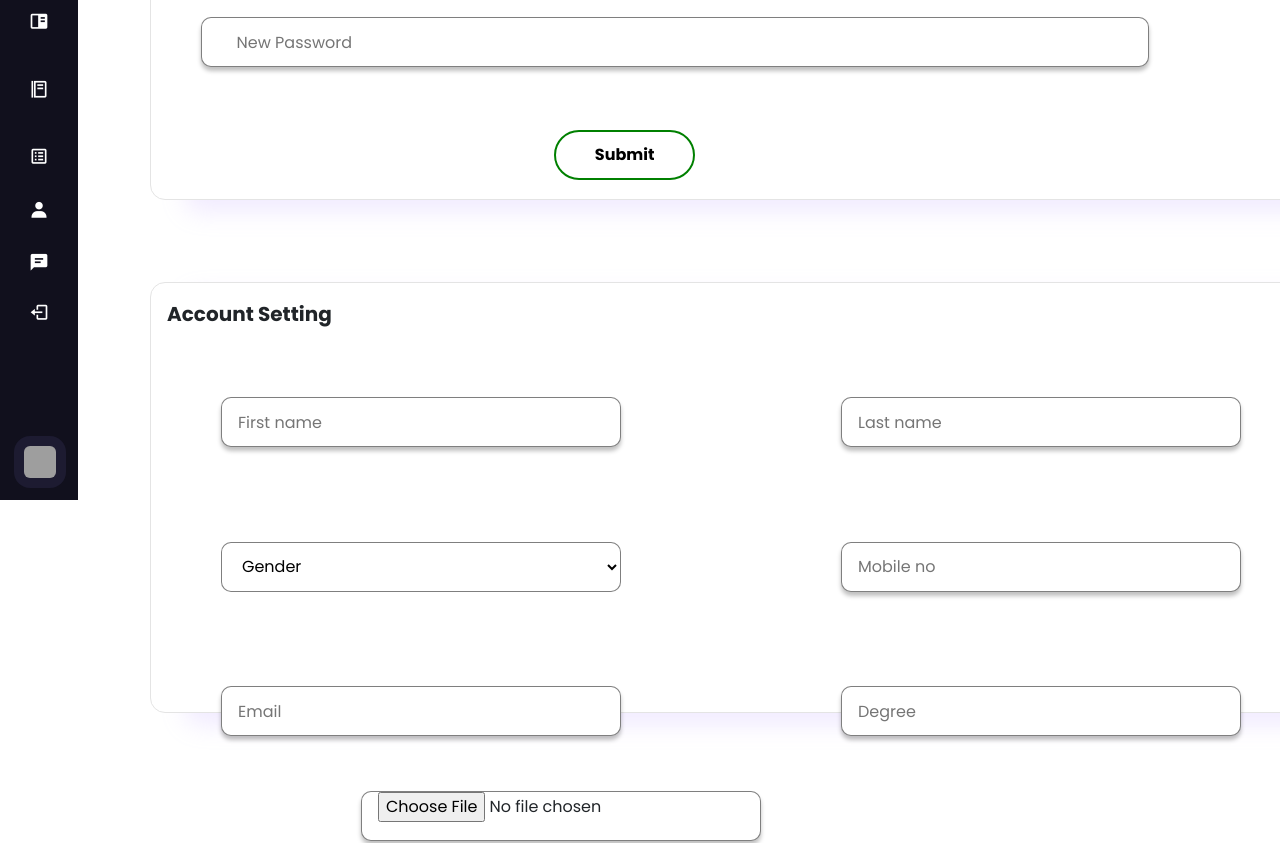
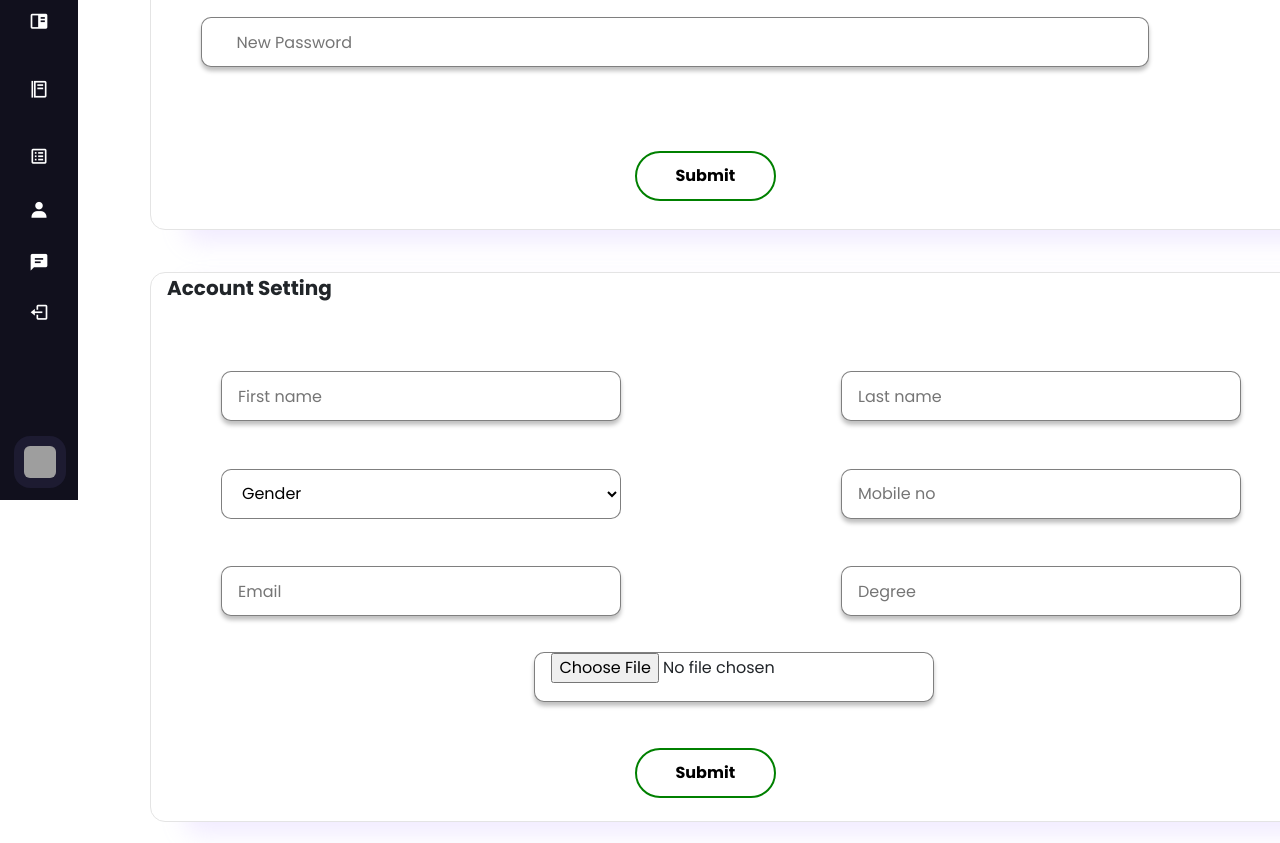
Before and after one commit to PranavShelke4/IT, a React (Create React App) app: page /profile in a window 1280 px wide. Shown: the part 300-1143 px from the top of the page. Built offline with nearby package versions, Linux system fonts and the light colour scheme; grey boxes are pictures that could not be loaded.

Commit message:
profile page css fix

```diff
--- a/src/components/SubjectTeacher/My Details/profile.css
+++ b/src/components/SubjectTeacher/My Details/profile.css
@@ -8,7 +8,7 @@
 .profile_box{
 
     width: 1154px;
-    height: 400px;
+    height: 430px;
     margin-left: 150px;
     margin-top: 20px;
     padding-top: 1rem;
@@ -57,8 +57,8 @@
   }
   .submit{
     border-color: green;
-    margin-left: 38%;
-    margin-right: 5%;
+    margin-left: 42% !important;
+    margin-top: 0.5rem !important;
   }
   .submit:hover{
     background-color: green;
@@ -71,10 +71,10 @@
 
   .profile_box2{
     width: 1154px;
-    height: 431px;
+    height: 550px;
     margin-left: 150px;
-    margin-top: 50px;
-    padding-top: 1rem;
+    margin-top: 10px;
+    /* padding-top: 1rem; */
 
 
   background: #FFFFFF;
@@ -92,8 +92,7 @@
     border-radius: 10px;
 
     margin-left: 80px;
-    margin-top: 20px;
-
+    margin-bottom: -2rem !important;
   }
 
   .upadateRight{
@@ -104,8 +103,9 @@
     box-sizing: border-box;
     border-radius: 10px;
     margin-left: 90px;
-    margin-top: 20px;
+    margin-bottom: -2rem !important;
   }
   .fileImg{
-    margin-left: 80px;
+    margin-left: 22%;
+    margin-top: 3rem !important;
   }
```
